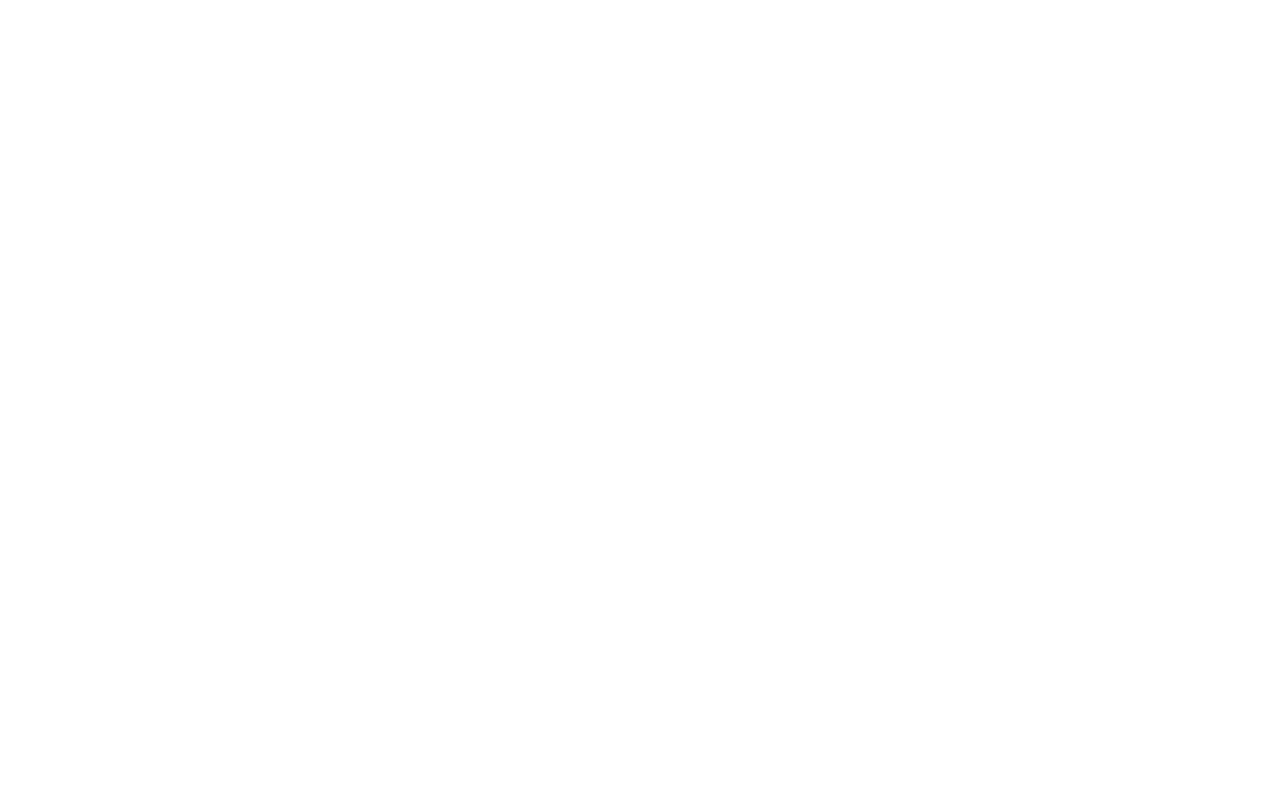
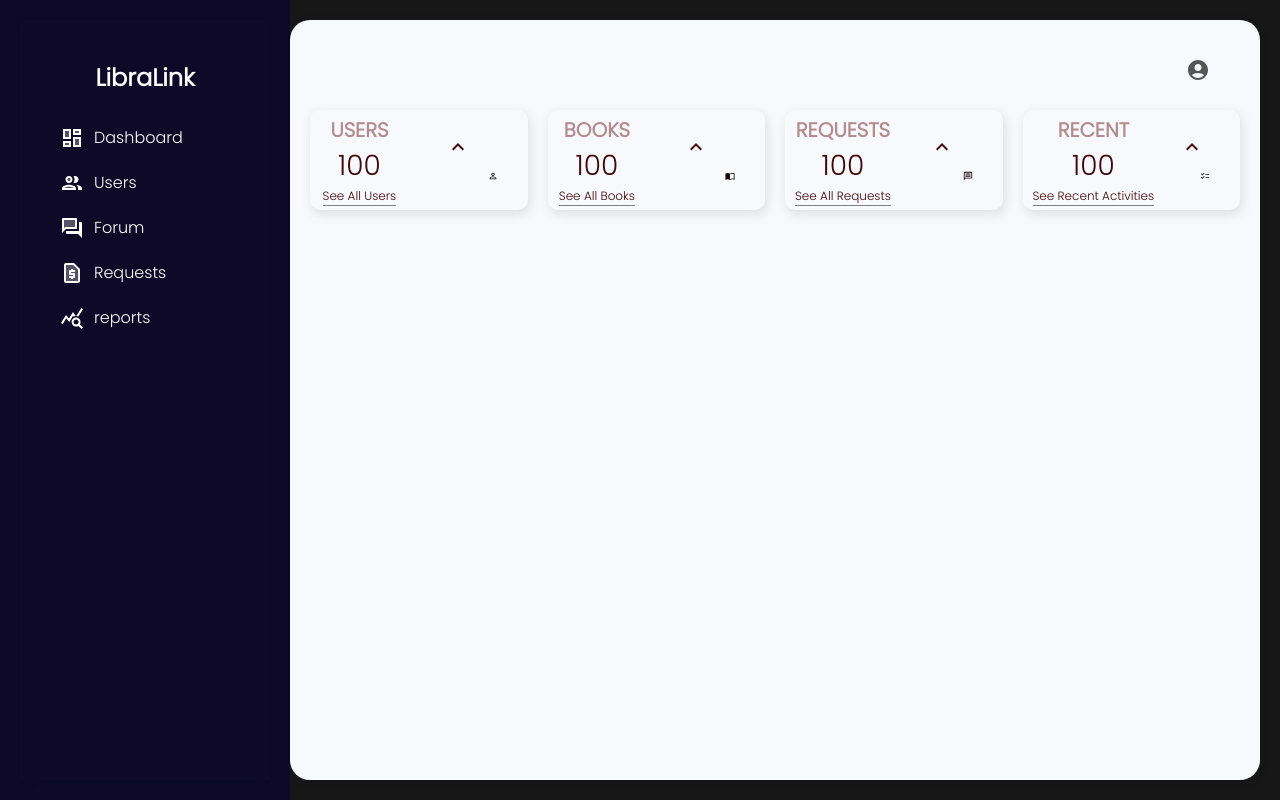
Before and after one commit to Minindu20/Interactive-Learning-Management-System, a React (Create React App) app: page /librarian in a window 1280 px wide. Before the commit this address had no page. Built offline with nearby package versions, Linux system fonts and the light colour scheme.

Commit message:
Librarian initial UI

```diff
--- a/package.json
+++ b/package.json
@@ -13,8 +13,9 @@
     "axios": "^1.5.0",
     "react": "^18.2.0",
     "react-dom": "^18.2.0",
+    "react-icons": "^4.11.0",
     "react-router-dom": "^6.15.0",
-    "react-scripts": "5.0.1",
+    "react-scripts": "^5.0.1",
     "web-vitals": "^2.1.4"
   },
   "scripts": {
--- a/src/App.js
+++ b/src/App.js
@@ -7,6 +7,7 @@ import Contact from './routes/Contact'
 import Service from './routes/Service'
 import Admin from './routes/Admin'
 import User from "./routes/User"
+import Librarian from "./routes/Librarian"
 import Login from './routes/Login';
 function App() {
   return (
@@ -19,6 +20,7 @@ function App() {
            <Route path='/contact' element={<Contact/>}/>
            <Route path='/admin' element={<Admin/>}/>
            <Route path='/user' element={<User/>}/>
+           <Route path='/librarian' element={<Librarian/>}/>
            <Route path='/login' element={<Login/>}/>
         </Routes>
       </Router>
--- a/src/components/Dashboard/Sidebar.jsx
+++ b/src/components/Dashboard/Sidebar.jsx
@@ -25,6 +25,13 @@ const Sidebar = (props) => {
       {icon:<AutoStoriesTwoToneIcon/>,text:"Books"},
       {icon:<AccountCircleIcon/>,text:"profile"},
       {icon:<ForumTwoToneIcon/>,text:"Notification"},
+    ],
+    librarian:[
+      {icon:<DashboardTwoToneIcon/>,text:"Dashboard"},
+      {icon:<PeopleOutlineTwoToneIcon/>,text:"Users"},
+      {icon:<ForumTwoToneIcon/>,text:"Forum"},
+      {icon:<RequestPageTwoToneIcon/>,text:"Requests"},
+      {icon:<QueryStatsTwoToneIcon/>,text:"reports"},
     ]
     //need to add the librarian items
   };
--- /dev/null
+++ b/src/routes/Css/Librarian.css
@@ -0,0 +1,21 @@
+.librarian {
+    display: flex;
+    background-color: #d6dbe7;
+    background-color: #171717;
+  }
+
+  .homeContainer {
+     background-color: #f7f9fc;
+    color: rgb(65, 9, 9);
+    flex: 6;
+    border-radius: 20px; /* Add rounded corners */
+    box-shadow: 0px 2px 10px rgba(0, 0, 0, 0.1); /* Add subtle shadow */
+    margin: 20px; /* Add margin */
+    padding: 20px; /* Add padding */
+    margin-left:0px;
+  }
+  .widgets{
+    padding-top: 10px;
+    display:flex;
+    gap:20px;
+  }
--- /dev/null
+++ b/src/routes/Librarian.jsx
@@ -0,0 +1,32 @@
+import React from 'react';
+import './Css/Librarian.css';
+import Nav from '../components/Dashboard/Nav';
+import Sidebar from '../components/Dashboard/Sidebar';
+import Widget from '../components/Widget/Widget';
+
+const Librarian = () => {
+  return (
+
+    <div className="librarian">
+        <Sidebar
+        role="librarian"/>
+        <div className="homeContainer">
+          <Nav
+          role="librarian"/>
+          <div className="widgets">
+              <Widget
+                type="user"/>
+              <Widget
+               type="books"/>
+              <Widget
+               type="requests"/>
+              <Widget
+                type="recent"/>
+          </div>
+
+        </div>
+    </div>
+  )
+}
+
+export default Librarian;
```
Also changed, not shown: 1 other file (tests, documents, lock files or other folders).
